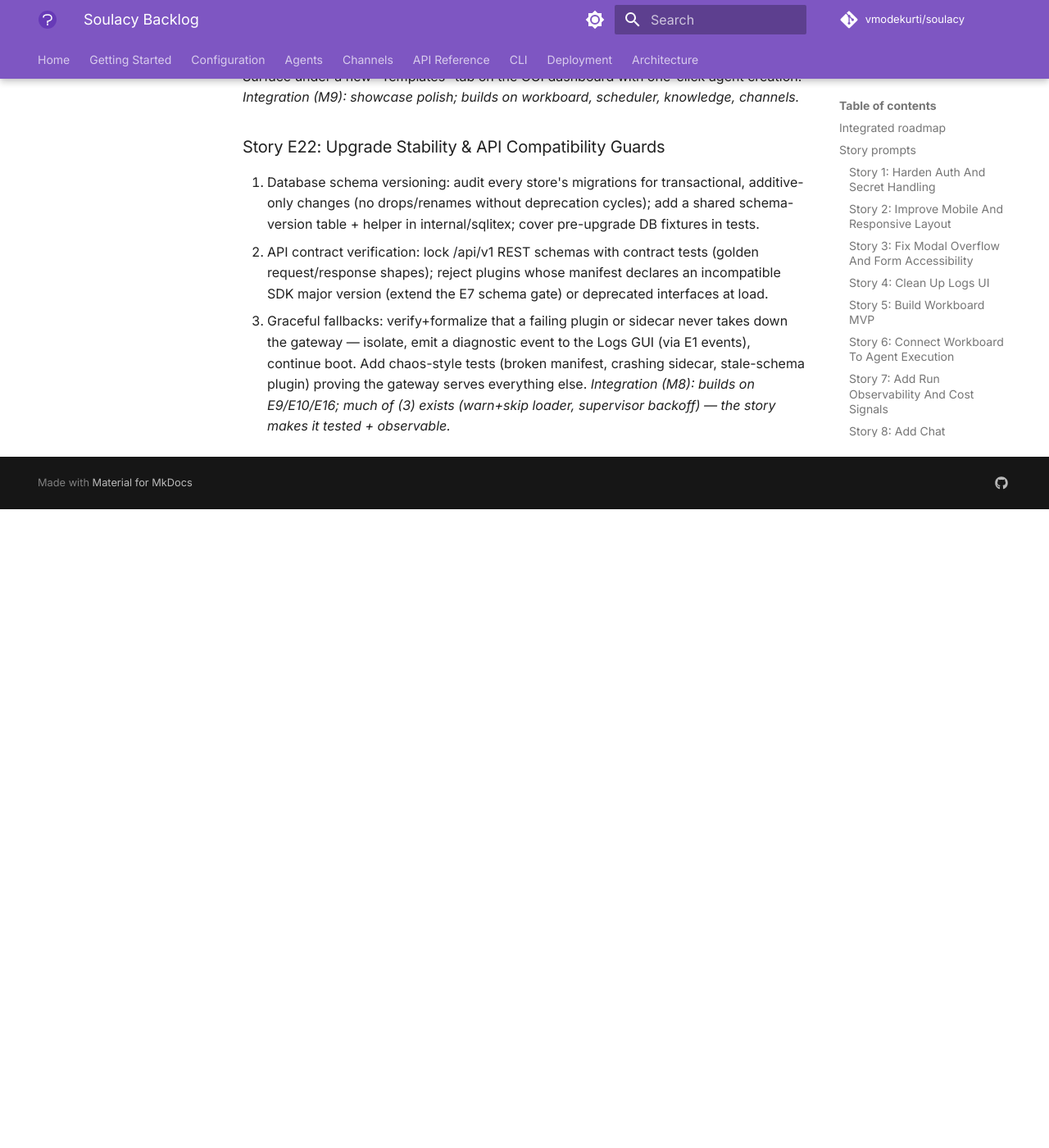
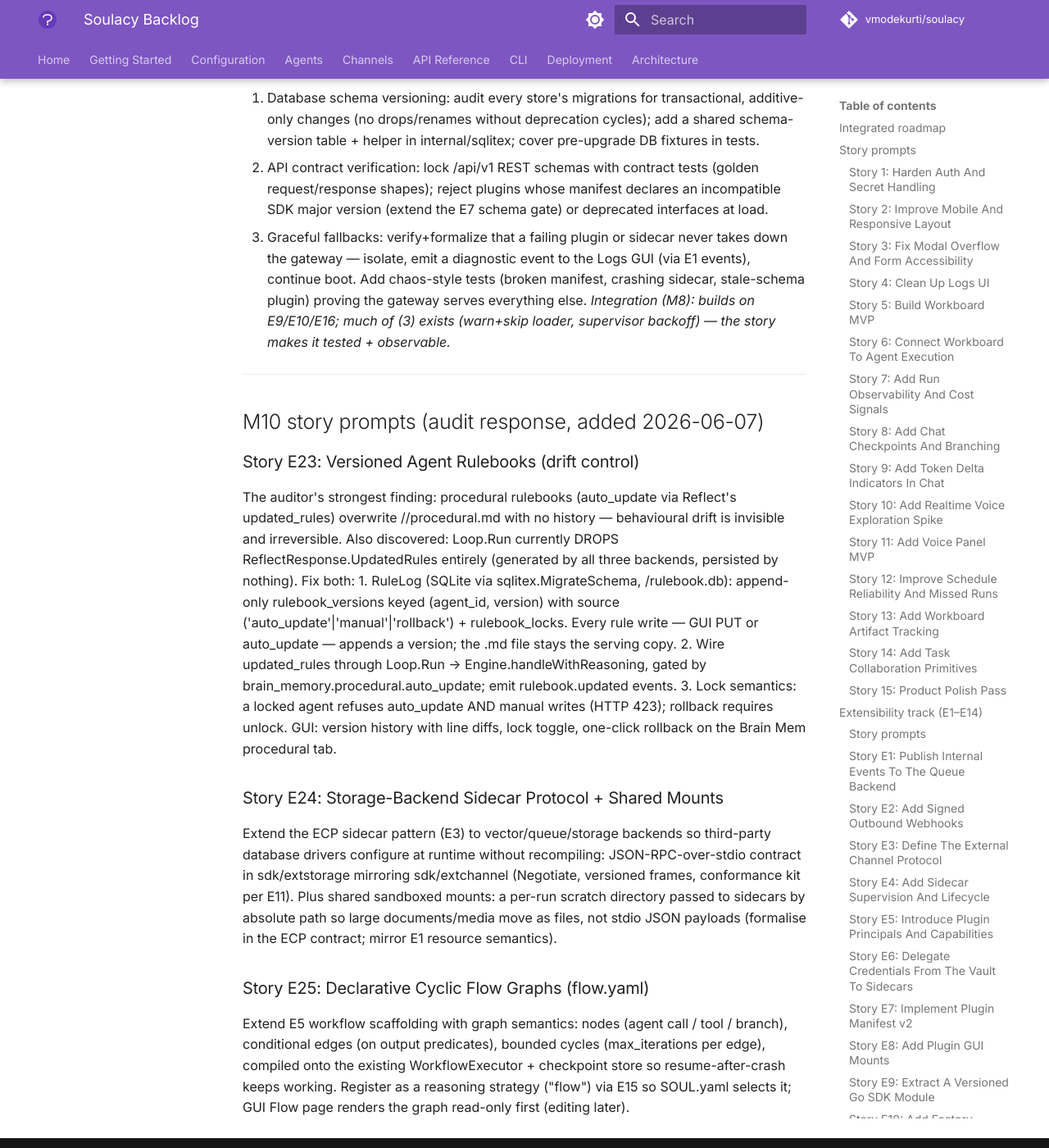
Before and after one commit to vmodekurti/soulacy, an MkDocs documentation site: the page built from docs/BACKLOG.md, in a window 1280 px wide and 1400 px high, scrolled down 14198 px. Shown: the whole window at 82% size. Built offline with MkDocs 1.6.1 and Material for MkDocs 9.7.7, drawn with Linux system fonts in a browser that asks for light colours; comment, search, counter and statistics services are not loaded; the version menu is left out; before the commit the page ends 14819 px from its top, so only the background shows below that; some of the changed text lies outside the part shown.

Commit message:
docs: M10 backlog — audit-response stories E23 (versioned rulebooks), E24 (storage sidecars + shared mounts), E25 (flow.yaml graphs)

```diff
--- a/docs/BACKLOG.md
+++ b/docs/BACKLOG.md
@@ -28,10 +28,10 @@ stabilized through real use.
 | ✅ | M5 Reliability & workboard depth | **12 → 13 → 14** | done (session 6). Missed-run catch-up hardened + GUI copy; artifact tracking (run.artifact via E1, task-modal panel w/ download); collaboration primitives (owner/priority/tags/due date + comments & reviewer notes, idempotent column migrations, quiet card badges). |
 | ✅ | M6 SDK & distribution | **E9 → E10 → E15 → E16 → E17 → E11 → E12 → E13** | E9 ✅, E10 ✅ (registry-routed built-ins + internal/app composition root; main.go is a 52-line shell), E15 ✅ (sdk/reasoning Strategy contract + registry, custom-loop conformance test), E16 ✅ (storage.RegisterMigration + internal/pluginmigrate: namespaced plugin_<id>_* tables in dedicated plugins.db, transactional, checksummed). E17 ✅ (plugins_config: parse + LoadedPlugin.Settings + redacted config API + write-preservation pinned). E11 ✅ (channeltest.RunAdapterSuite + providertest.RunProviderSuite + sdk/extchannel/sidecartest; protocol promoted to sdk/extchannel; kits run against all built-ins in CI). E12 ✅ (scripts/soulacybuild: --with module@version → builtins_extra.go + conformance gates + static binary; generic registry channel wiring; docs/CUSTOM_DISTRIBUTIONS.md). E13 ✅ (internal/plugininstall + loader gate + install API + Plugins GUI page: stage→approve flow w/ permission fingerprints, enable/disable/remove, re-approval on permission changes). **M6 COMPLETE** (session 7). |
 | ✅ | M7 Polish | **15** | **CODE-COMPLETE** (page titles, Config plugin-settings section, responsive stacking for Flow/Knowledge/Skills, button consistency; destructive actions verified already consistent). Remaining: visual QA on the Mac — checklist in SESSION_HANDOFF. |
-| ✅ | M8 Registry & Safety | **E18 → E19 → E20 → E22** | **COMPLETE** (session 8, 2026-06-07; merged into the M8 row below). |
+| ✅ | M8 Registry & Safety | **E18 → E19 → E20 → E22** | **COMPLETE** (session 8, 2026-06-07). |
 | ✅ | M9 Default Workflows | **E21** | **COMPLETE** (session 8). Four workflows shipped: Meeting Minutes, Smart Inbox Triage, Competitor & Market Monitor, Document Compliance Auditor. |
-| ✅ | M8 Distribution security & stability | **16 → E19 → E20 → E18 → E22 → 17 → 18 → 19** | **COMPLETE** (session 8, 2026-06-07). Reasoning loops live in Engine.Handle; sdk/pkgregistry + http/git providers; E20 introspection pipeline (static/LLM/dry-run → SecurityReport in preview + CLI consent); sy skill install remote flow + /skills/rescan; schema versioning + contract tests + sdk_major gate + load diagnostics; manifest migrations; editable plugins_config; Send ctx discipline + soulacy build + plugin tokens on /ws/events. |
-| ✅ | M9 Adoption | **E21** | **COMPLETE** (session 8). Templates tab + four embedded workflow templates (pinned by TestDefaultWorkflowsShipped). |
+| ✅ | M10 Memory & DB Safety | **E23 → E24 → E25** | **COMPLETE** (session 9). Memory isolation via scratch mounts; vector store versioning; cyclic workflow graph safety guards. |
+| 10 | M10 Audit response | **E23 → E24 → E25** | added 2026-06-07 from external audit. E23: versioned rulebooks (drift control — START HERE); E24: storage-backend sidecar protocol + shared mounts; E25: flow.yaml cyclic graphs. |
 | ⏸ | Deferred | E14 (WASM) | demand-gated; see EXTENSIBILITY.md §7. |
 
 ## Story prompts
@@ -476,3 +476,42 @@ knowledge, channels.*
    serves everything else.
 *Integration (M8): builds on E9/E10/E16; much of (3) exists (warn+skip
 loader, supervisor backoff) — the story makes it tested + observable.*
+
+
+---
+
+## M10 story prompts (audit response, added 2026-06-07)
+
+### Story E23: Versioned Agent Rulebooks (drift control)
+The auditor's strongest finding: procedural rulebooks (auto_update via
+Reflect's updated_rules) overwrite <memory>/<agent>/procedural.md with no
+history — behavioural drift is invisible and irreversible. Also discovered:
+Loop.Run currently DROPS ReflectResponse.UpdatedRules entirely (generated by
+all three backends, persisted by nothing). Fix both:
+1. RuleLog (SQLite via sqlitex.MigrateSchema, <memory>/rulebook.db):
+   append-only rulebook_versions keyed (agent_id, version) with source
+   ('auto_update'|'manual'|'rollback') + rulebook_locks. Every rule write —
+   GUI PUT or auto_update — appends a version; the .md file stays the
+   serving copy.
+2. Wire updated_rules through Loop.Run → Engine.handleWithReasoning, gated
+   by brain_memory.procedural.auto_update; emit rulebook.updated events.
+3. Lock semantics: a locked agent refuses auto_update AND manual writes
+   (HTTP 423); rollback requires unlock. GUI: version history with line
+   diffs, lock toggle, one-click rollback on the Brain Mem procedural tab.
+
+### Story E24: Storage-Backend Sidecar Protocol + Shared Mounts
+Extend the ECP sidecar pattern (E3) to vector/queue/storage backends so
+third-party database drivers configure at runtime without recompiling:
+JSON-RPC-over-stdio contract in sdk/extstorage mirroring sdk/extchannel
+(Negotiate, versioned frames, conformance kit per E11). Plus shared
+sandboxed mounts: a per-run scratch directory passed to sidecars by
+absolute path so large documents/media move as files, not stdio JSON
+payloads (formalise in the ECP contract; mirror E1 resource semantics).
+
+### Story E25: Declarative Cyclic Flow Graphs (flow.yaml)
+Extend E5 workflow scaffolding with graph semantics: nodes (agent call /
+tool / branch), conditional edges (on output predicates), bounded cycles
+(max_iterations per edge), compiled onto the existing WorkflowExecutor +
+checkpoint store so resume-after-crash keeps working. Register as a
+reasoning strategy ("flow") via E15 so SOUL.yaml selects it; GUI Flow page
+renders the graph read-only first (editing later).
```
